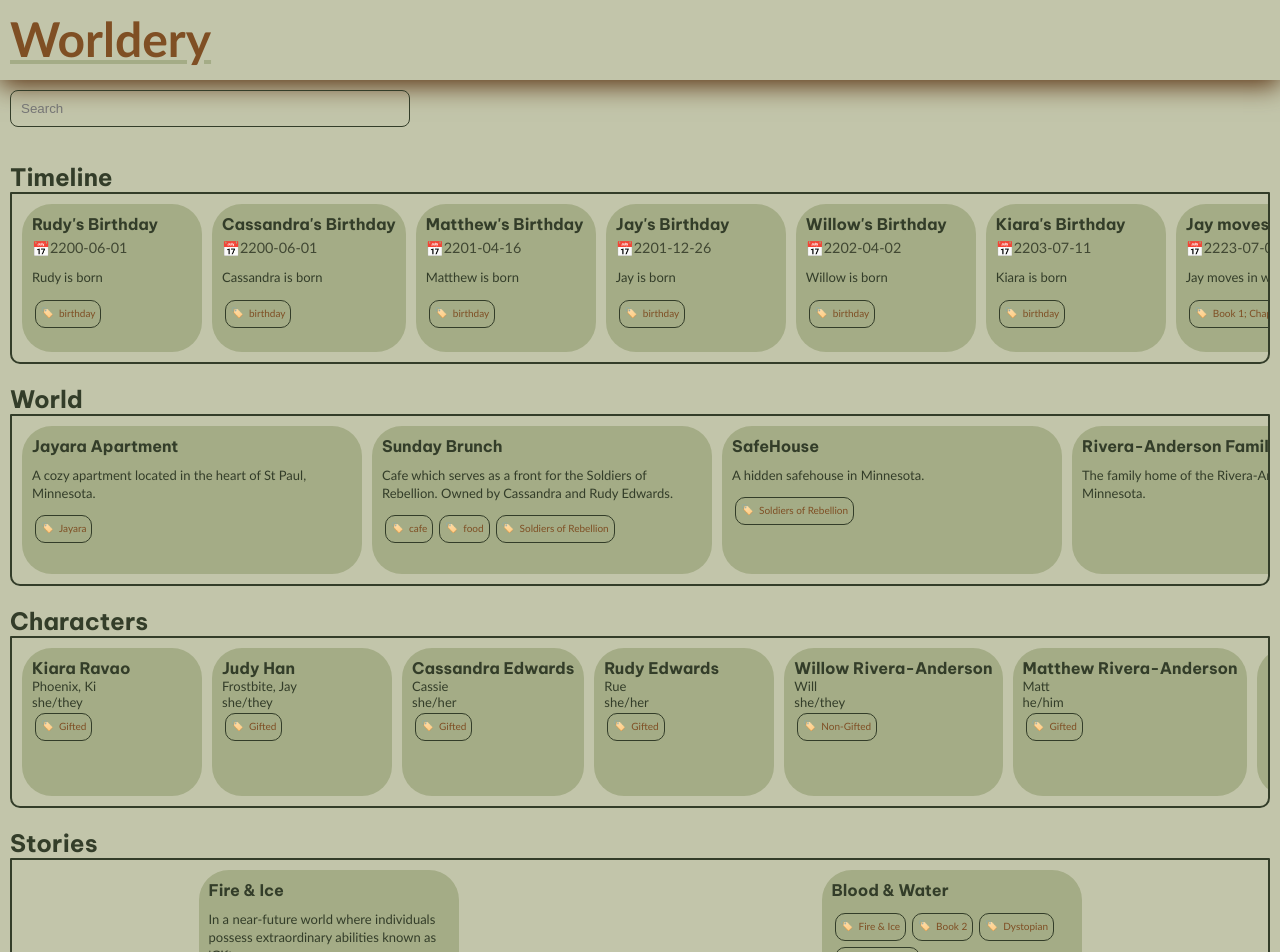
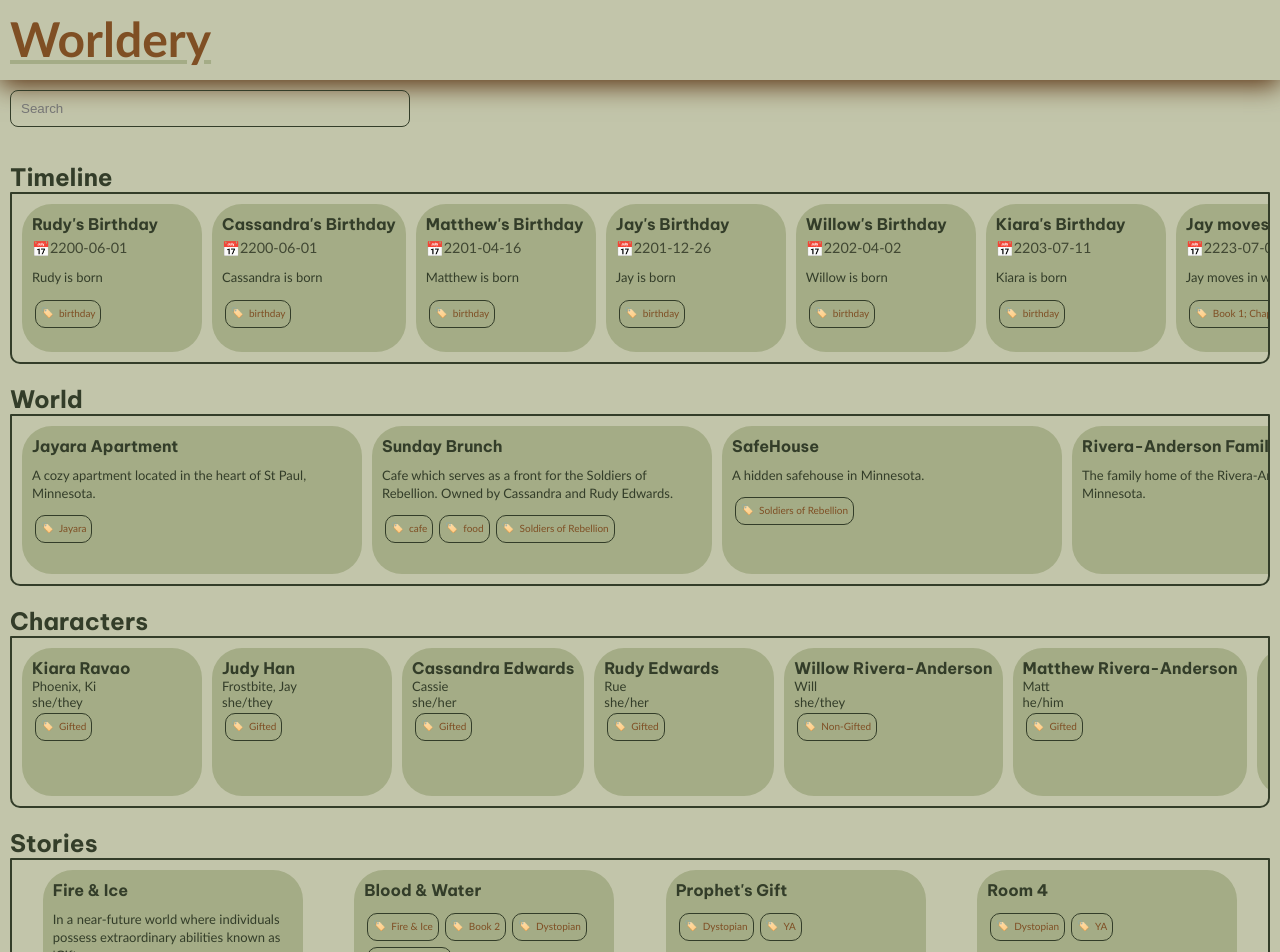
Before and after one commit to kandriam/worldery, an Angular app: page / in a window 1280 px wide. Shown: the top 952 px of the page. Built offline with nearby package versions, Linux system fonts and the light colour scheme; data requests are answered from the project's data file.

Commit message:
Rename Files and Edit Database

```diff
--- a/db.json
+++ b/db.json
@@ -445,6 +445,28 @@
         "Dystopian",
         "Superheroes"
       ]
+    },
+    {
+      "id": "3",
+      "title": "Prophet's Gift",
+      "description": "",
+      "characters": [],
+      "locations": [],
+      "tags": [
+        "Dystopian",
+        "YA"
+      ]
+    },
+    {
+      "id": "4",
+      "title": "Room 4",
+      "description": "",
+      "characters": [],
+      "locations": [],
+      "tags": [
+        "Dystopian",
+        "YA"
+      ]
     }
   ]
 }
--- a/src/app/world-character-details/world-character-details.ts
+++ b/src/app/character-details/character-details.ts
@@ -54,7 +54,7 @@ import { FormControl, FormGroup, ReactiveFormsModule} from '@angular/forms';
       </section>
     </article>
   `,
-  styleUrls: ["./world-character-details.css", "../../styles.css"],
+  styleUrls: ["./character-details.css", "../../styles.css"],
 })
 
 export class WorldCharacterDetails {
--- a/src/app/world-event-details/world-event-details.ts
+++ b/src/app/event-details/event-details.ts
@@ -45,7 +45,7 @@ import { FormControl, FormGroup, ReactiveFormsModule} from '@angular/forms';
       </section>
     </article>
   `,
-  styleUrls: ["./world-event-details.css", "../../styles.css"],
+  styleUrls: ["./event-details.css", "../../styles.css"],
 })
 
 export class WorldEventDetails {
--- a/src/app/world-location-details/world-location-details.ts
+++ b/src/app/location-details/location-details.ts
@@ -33,7 +33,7 @@ import { FormControl, FormGroup, ReactiveFormsModule} from '@angular/forms';
       </section>
     </article>
   `,
-  styleUrls: ["./world-location-details.css", "../../styles.css"],
+  styleUrls: ["./location-details.css", "../../styles.css"],
 })
 
 export class WorldLocationDetails {
--- a/src/app/world-story-details/world-story-details.ts
+++ b/src/app/story-details/story-details.ts
@@ -33,7 +33,7 @@ import { FormControl, FormGroup, ReactiveFormsModule} from '@angular/forms';
       </section>
     </article>
   `,
-  styleUrls: ["./world-story-details.css", "../../styles.css"],
+  styleUrls: ["./story-details.css", "../../styles.css"],
 })
 
 export class WorldStoryDetails {
```
Also changed, not shown: src/app/routes.ts (+4 -4 lines), src/app/character-details/character-details.css (renamed from src/app/world-character-details/world-character-details.css), src/app/event-details/event-details.css (renamed from src/app/world-event-details/world-event-details.css), src/app/location-details/location-details.css (renamed from src/app/world-location-details/world-location-details.css), src/app/story-details/story-details.css (renamed from src/app/world-story-details/world-story-details.css).
